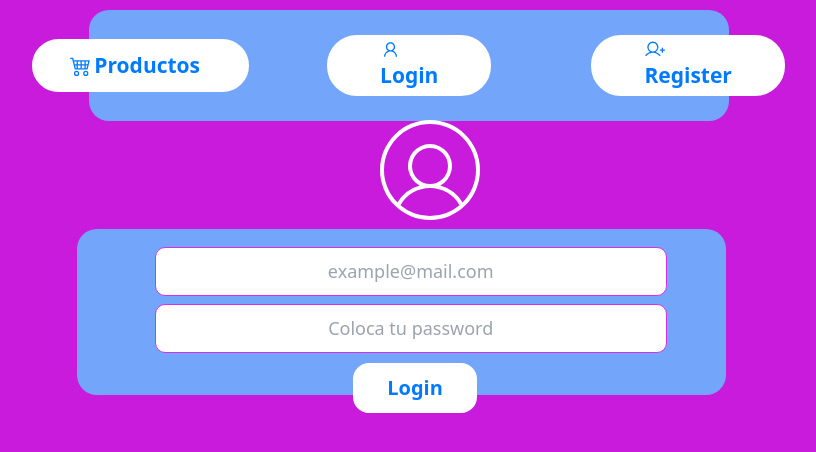
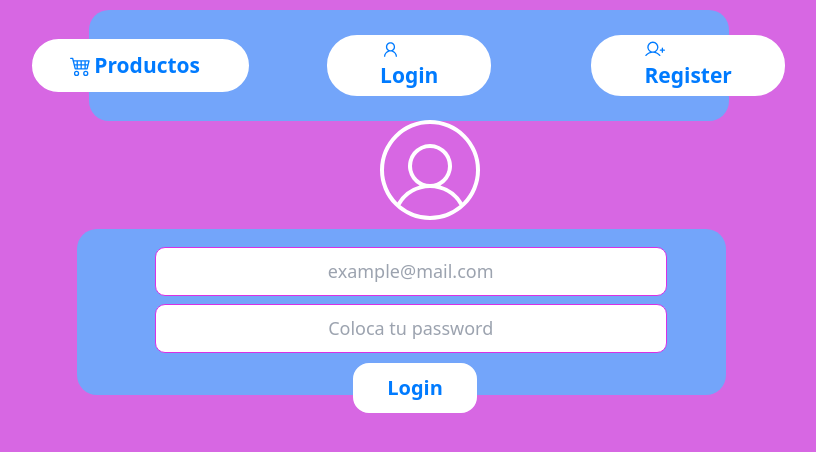
Before and after one commit to SalvadorGonzalezG/Front-End-With_Redux., a React (Vite) app: page /login in a window 1280 px wide. Shown: the top 452 px of the page, without its empty margins (225-1041 px from the left). Built offline with nearby package versions, Linux system fonts and the light colour scheme.

Commit message:
body colo

```diff
--- a/src/index.css
+++ b/src/index.css
@@ -2,7 +2,7 @@
 @tailwind components;
 @tailwind utilities;
 body{
-  background-color: rgb(201, 27, 220);
+  background-color: rgb(215, 103, 227);
 
   flex-direction: column; /* Apila los elementos uno encima del otro */
   min-height: 100vh; /* Establece el alto mínimo para que la página ocupe al menos toda la altura de la ventana del navegador */
```
